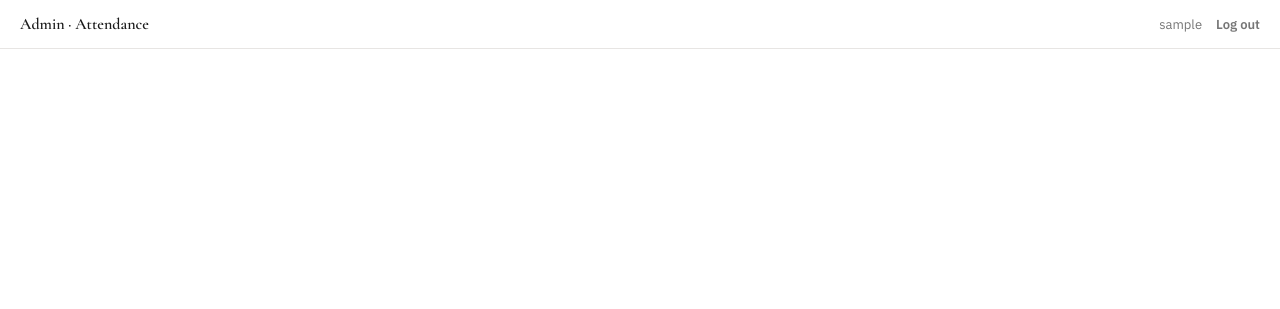
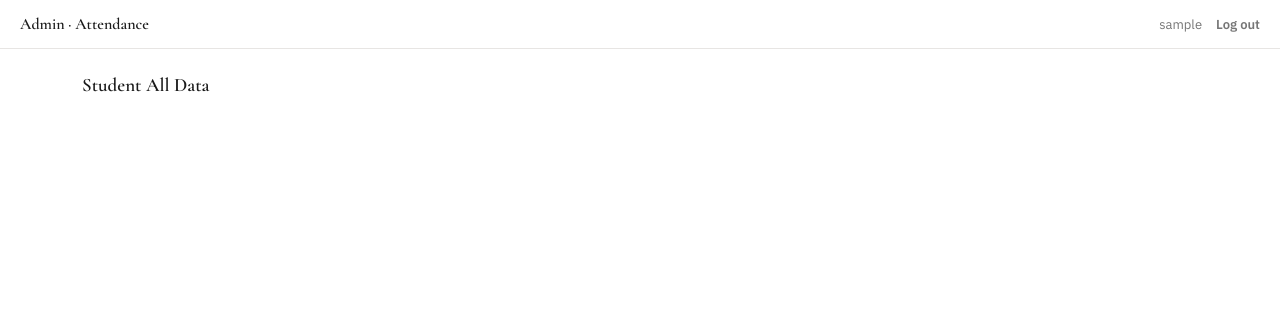
Before and after one commit to eamalindu/graduation, a PHP site: page /admin/all_students.php in a window 1280 px wide. Shown: the top 309 px of the page. Run offline with PHP 8.4, Linux system fonts and the light colour scheme; the visitor is signed in with stand-in values (Sample User, id 1).

Commit message:
Add section for displaying all student data in all_students.php

```diff
--- a/admin/all_students.php
+++ b/admin/all_students.php
@@ -33,8 +33,14 @@ requireAdminLogin();
         </div>
     </header>
 
+    <main class="admin-main" style="max-width: 90%;">
 
+    <section class="panel-section">
+        <h2 class="section-title">Student All Data</h2>
 
+    </section>
+
+    </main>
 </div>
 <script>window.CSRF_TOKEN = "<?= htmlspecialchars(csrfToken(), ENT_QUOTES) ?>";</script>
 </body>
```
